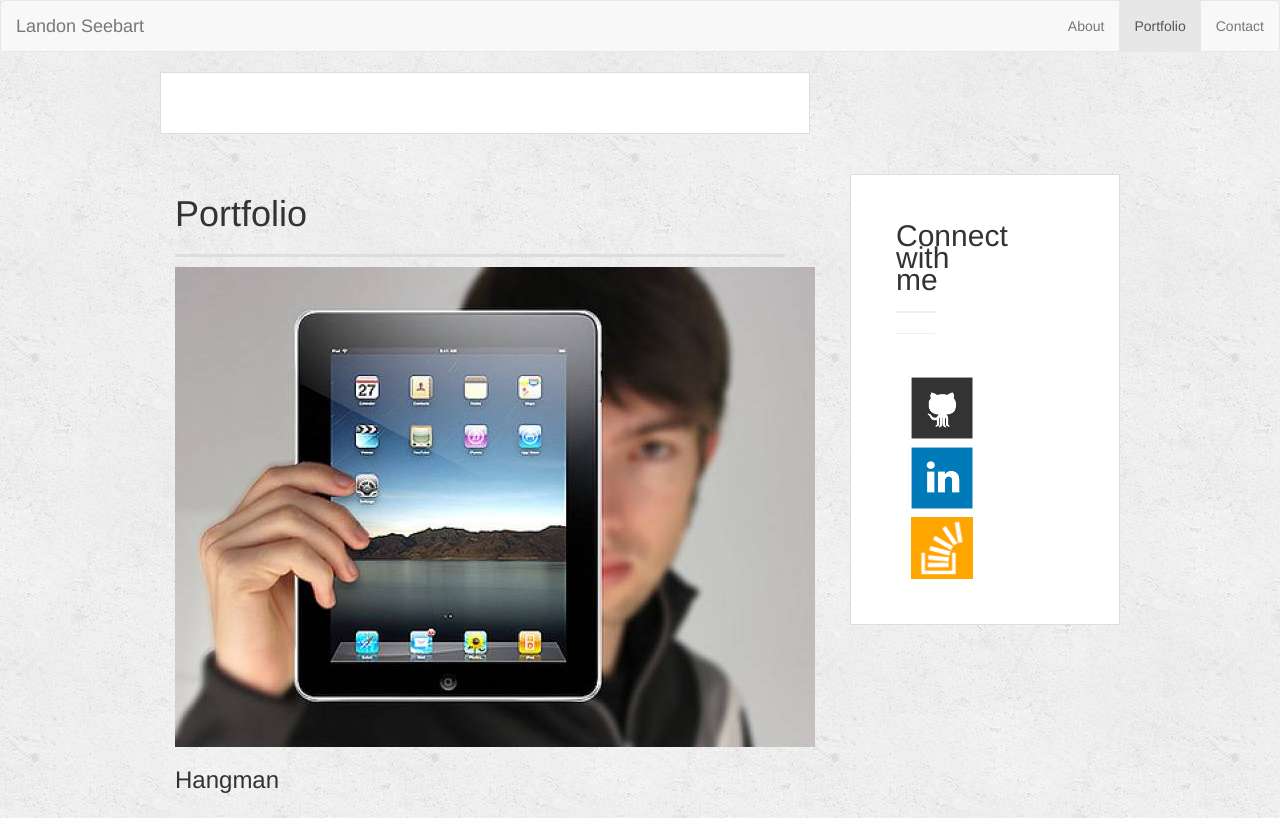
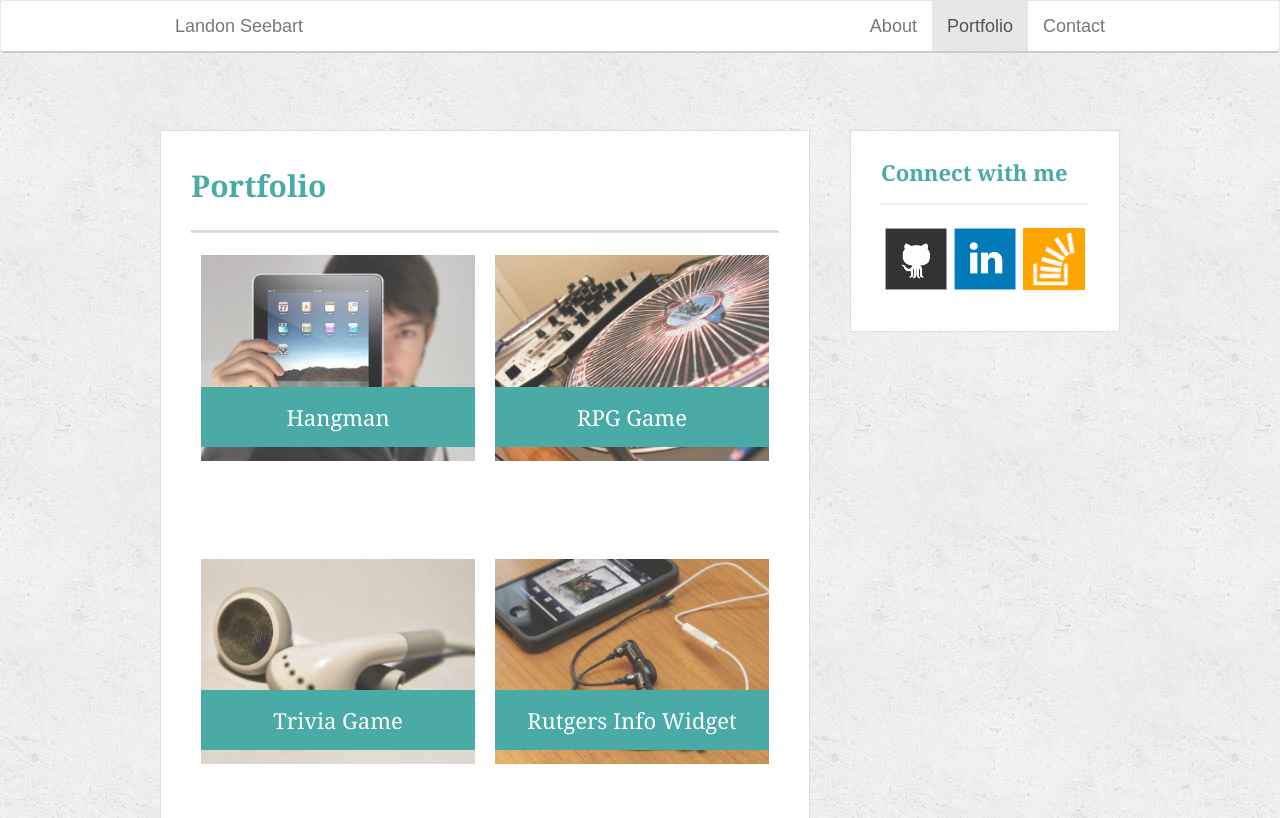
Before and after one commit to LandonSeebart/Bootstrap-Portfolio, a plain HTML site: page portfolio.html in a window 1280 px wide. Shown: the top 818 px of the page. Drawn offline with nearby package versions, Linux system fonts and the light colour scheme.

Commit message:
finished profile page css

```diff
--- a/assets/css/style.css
+++ b/assets/css/style.css
@@ -132,27 +132,27 @@ body {
 
   /* portfolio page */
 
-  /* .work {
-    position: relative;
-    float: left;
+  .projects {
+    display: flex;
+    flex-wrap: wrap;
+    justify-content: space-around;
+  }
+
+  .work {
     width: 274px;
-    margin: 20px 0 25px;
+    margin: 2px 0 25px;
     overflow: auto;
-  } */
+  }
 
-  /* .work:nth-child(even) {
-    margin-right: 40px;
-  } */
-
-  /* .work img {
+  .work img {
     width: 100%;
     border: 0 none;
     opacity: 0.8;
-  } */
+  }
 
-  /* .work h3 {
-    position: absolute;
-    bottom: 20px;
+  .work h3 {
+    position: relative;
+    bottom: 85px;
     width: 100%;
     padding: 15px;
     margin-bottom: 0;
@@ -162,15 +162,7 @@ body {
     text-align: center;
     background: #4aaaa5;
     border-bottom: 0;
-  } */
-
-  /* .auth-image {
-    float: left;
-    width: 200px;
-    height: auto;
-    margin-top: 10px;
-    margin-right: 25px;
-  } */
+  }
 
   /* contact page */
 
--- a/portfolio.html
+++ b/portfolio.html
@@ -4,16 +4,16 @@
   <head>
     <meta charset="UTF-8">
     <title>Portfolio | Landon Seebart</title>
+    <link rel="stylesheet" href="https://maxcdn.bootstrapcdn.com/bootstrap/3.3.6/css/bootstrap.min.css">
     <link rel="stylesheet" type="text/css" href="assets/css/reset.css">
     <link rel="stylesheet" type="text/css" href="assets/css/style.css">
-  <link rel="stylesheet" href="https://maxcdn.bootstrapcdn.com/bootstrap/3.3.6/css/bootstrap.min.css">
   </head>
 
 <body>
   <nav class="navbar navbar-default">
-    <div class="container-fluid">
+    <div class="container container-fluid">
       <div class="navbar-header">
-        <a class="navbar-brand" href="#">Landon Seebart</a>
+        <a class="navbar-brand" href="index.html">Landon Seebart</a>
       </div>
       <ul class="nav navbar-nav navbar-right">
         <li><a href="index.html">About</a></li>
@@ -23,12 +23,12 @@
     </div><!-- /.container-fluid -->
   </nav>
 
-  <div class="container">
+  <div id="main-container" class="container">
     <div class="row">
-            <section class="main-section"></section>
-                <div class="col-md-8">
+      <div class="main-section col-md-8">
         <h1>Portfolio</h1>
 
+          <div class="projects">
             <div class="work">
               <img src="assets/images/technics-q-c-640-480-1.jpg" alt="hangman">
 
@@ -55,18 +55,17 @@
                 <h3>Rock Paper Scissors</h3>
             </div>
           </div>
-            </section>
-            <section class="sidebar">
-                <div id="connect" class="col-md-4">
+      </div>
+
+      <div id="connect" class="col-md-4 sidebar">
         <h2>Connect with me</h2>
-                    <hr>
-                    <div class="panel-body">
-                        <a href="#"><img src="assets/images/github-128.png" class="social" alt="GitHub" /></a>
-                        <a href="#"><img src="assets/images/linkedin-128.png" class="social" alt="LinkedIn" /></a>
-                        <a href="#"><img src="assets/images/stackoverflow-128.png" class="social" alt="Stack Overflow" /></a>
+
+        <div class="social-links">
+          <a href="#" class="col-4"><img src="assets/images/github-128.png" class="social" alt="GitHub" /></a>
+          <a href="#" class="col-4"><img src="assets/images/linkedin-128.png" class="social" alt="LinkedIn" /></a>
+          <a href="#" class="col-4"><img src="assets/images/stackoverflow-128.png" class="social" alt="Stack Overflow" /></a>
         </div>
       </div>
-            </section>
     </div>
   </div>
 
@@ -81,5 +80,4 @@
   </footer>
 
 </body>
-
 </html>
```
Also changed, not shown: contact.html (+7 -9 lines), index.html (indentation only). Lines whose indentation alone changed are shown as unchanged.
